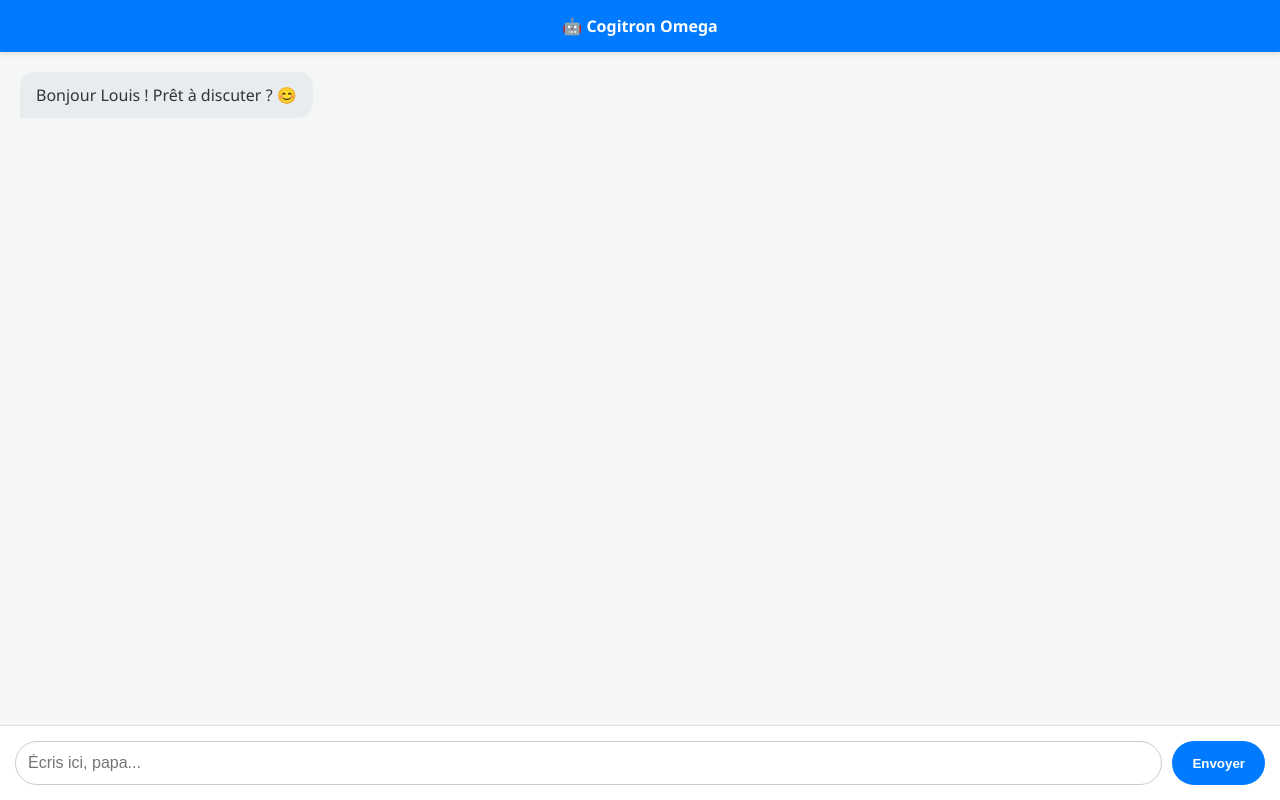
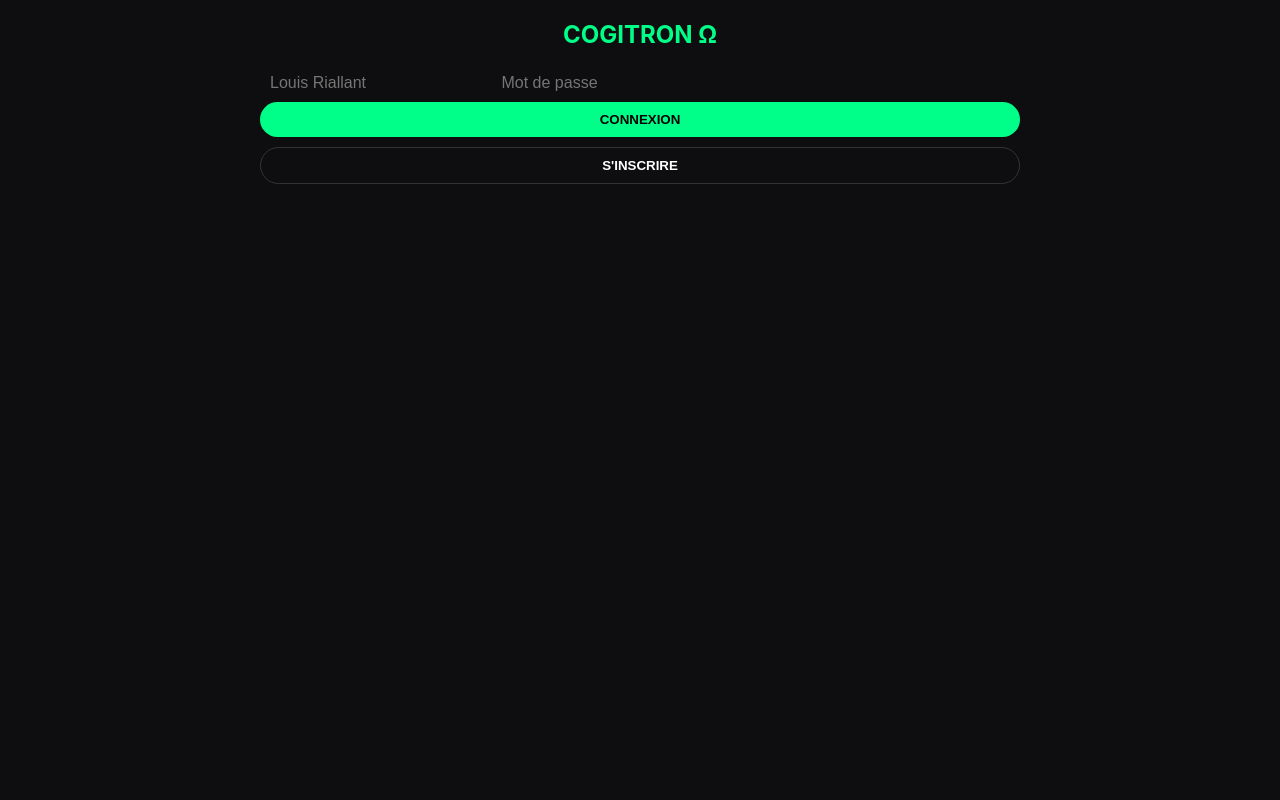
Before and after one commit to louisriallantt-a11y/cogitron, a plain HTML site: page templates/index.html in a window 1280 px wide. Drawn offline with Linux system fonts and the light colour scheme.

Commit message:
Update index.html

```diff
--- a/templates/index.html
+++ b/templates/index.html
@@ -2,160 +2,113 @@
 <html lang="fr">
 <head>
     <meta charset="UTF-8">
-    <meta name="viewport" content="width=device-width, initial-scale=1.0, maximum-scale=1.0, user-scalable=no">
+    <meta name="viewport" content="width=device-width, initial-scale=1.0, maximum-scale=1.0, user-scalable=0">
+    <meta name="apple-mobile-web-app-capable" content="yes">
+    <meta name="apple-mobile-web-app-status-bar-style" content="black-translucent">
+    <link rel="manifest" href="/static/manifest.json">
+    <link rel="apple-touch-icon" href="/static/icon.png">
     <title>Cogitron Ω</title>
-    <link rel="manifest" href="/manifest.json">
-    <meta name="theme-color" content="#007bff">
-    <link rel="icon" type="image/png" href="https://cdn-icons-png.flaticon.com/512/4712/4712035.png">
-
-    <style>
-        :root {
-            --bg-color: #f4f7f6;
-            --chat-bg: #ffffff;
-            --user-msg: #007bff;
-            --ai-msg: #e9ecef;
-            --text-color: #333;
-        }
-
-        body {
-            font-family: 'Segoe UI', Roboto, Helvetica, Arial, sans-serif;
-            background-color: var(--bg-color);
-            margin: 0;
-            display: flex;
-            flex-direction: column;
-            height: 100vh;
-            overflow: hidden;
-        }
-
-        /* Header style "App" */
-        header {
-            background: #007bff;
-            color: white;
-            padding: 15px;
-            text-align: center;
-            font-weight: bold;
-            box-shadow: 0 2px 5px rgba(0,0,0,0.1);
-        }
-
-        /* Zone de discussion */
-        #chat-container {
-            flex: 1;
-            overflow-y: auto;
-            padding: 20px;
-            display: flex;
-            flex-direction: column;
-            gap: 15px;
-        }
-
-        .message {
-            max-width: 80%;
-            padding: 12px 16px;
-            border-radius: 15px;
-            font-size: 16px;
-            line-height: 1.4;
-            word-wrap: break-word;
-        }
-
-        .user {
-            align-self: flex-end;
-            background-color: var(--user-msg);
-            color: white;
-            border-bottom-right-radius: 2px;
-        }
-
-        .ai {
-            align-self: flex-start;
-            background-color: var(--ai-msg);
-            color: var(--text-color);
-            border-bottom-left-radius: 2px;
-        }
-
-        /* Zone d'input fixe en bas */
-        .input-area {
-            background: white;
-            padding: 15px;
-            display: flex;
-            gap: 10px;
-            border-top: 1px solid #ddd;
-        }
-
-        input {
-            flex: 1;
-            padding: 12px;
-            border: 1px solid #ccc;
-            border-radius: 25px;
-            outline: none;
-            font-size: 16px; /* Évite le zoom auto sur iPhone */
-        }
-
-        button {
-            background: #007bff;
-            color: white;
-            border: none;
-            padding: 10px 20px;
-            border-radius: 25px;
-            cursor: pointer;
-            font-weight: bold;
-        }
-
-        /* Adaptation Tablettes et Mobiles */
-        @media (max-width: 600px) {
-            .message { max-width: 90%; font-size: 14px; }
-            header { font-size: 1.2rem; }
-        }
-    </style>
+    <link rel="stylesheet" href="/static/style.css">
 </head>
 <body>
+    <div class="container">
+        <h2 id="title" style="text-align:center; color:var(--neon); margin-bottom:15px;">COGITRON Ω</h2>
 
-<header>🤖 Cogitron Omega</header>
-
-<div id="chat-container">
-    <div class="message ai">Bonjour Louis ! Prêt à discuter ? 😊</div>
+        <div id="auth-section">
+            <input type="text" id="username" placeholder="Louis Riallant">
+            <input type="password" id="password" placeholder="Mot de passe">
+            <button onclick="login()" style="width:100%">CONNEXION</button>
+            <button onclick="register()" style="width:100%; background:transparent; color:white; border:1px solid #333; margin-top:10px;">S'INSCRIRE</button>
         </div>
 
+        <div id="chat-section" class="hidden">
+            <div id="chat-box"></div>
+            <div id="typing-status"></div>
             <div class="input-area">
-    <input type="text" id="userInput" placeholder="Écris ici, papa...">
-    <button onclick="sendMessage()">Envoyer</button>
+                <input type="text" id="user-input" placeholder="Message à Cogitron...">
+                <button onclick="sendMessage()">➤</button>
+            </div>
+            <div id="admin-section" class="admin-panel hidden">
+                <strong>🔧 UNITÉ ADMIN :</strong> <div id="user-list"></div>
+            </div>
+            <button onclick="location.reload()" style="background:none; color:grey; font-size:10px; margin-top:15px; border:none; width:100%;">DÉCONNEXION</button>
+        </div>
     </div>
 
     <script>
-    async function sendMessage() {
-        const input = document.getElementById('userInput');
-        const container = document.getElementById('chat-container');
-        if (!input.value.trim()) return;
+        document.getElementById('user-input').addEventListener('keypress', (e) => { if (e.key === 'Enter') sendMessage(); });
 
-        // Message User
-        const userDiv = document.createElement('div');
-        userDiv.className = 'message user';
-        userDiv.textContent = input.value;
-        container.appendChild(userDiv);
-
-        const prompt = input.value;
-        input.value = '';
-        container.scrollTop = container.scrollHeight;
-
-        try {
-            const response = await fetch('/chat', {
+        async function login() {
+            const u = document.getElementById('username').value;
+            const p = document.getElementById('password').value;
+            const res = await fetch('/login', {
                 method: 'POST',
                 headers: {'Content-Type': 'application/json'},
-                body: JSON.stringify({message: prompt})
+                body: JSON.stringify({username: u, password: p})
             });
-            const data = await response.json();
+            const data = await res.json();
+            if(res.ok) {
+                document.getElementById('auth-section').classList.add('hidden');
+                document.getElementById('chat-section').classList.remove('hidden');
+                document.getElementById('title').innerText = "UNITÉ Ω CONNECTÉE";
+                if(data.is_admin) {
+                    document.getElementById('admin-section').classList.remove('hidden');
+                    loadAdmin();
+                }
+            } else alert("ACCÈS REFUSÉ");
+        }
 
-            // Message AI
-            const aiDiv = document.createElement('div');
-            aiDiv.className = 'message ai';
-            aiDiv.textContent = data.reply;
-            container.appendChild(aiDiv);
-            container.scrollTop = container.scrollHeight;
-        } catch (e) {
-            console.error("Erreur:", e);
+        async function register() {
+            const u = document.getElementById('username').value;
+            const p = document.getElementById('password').value;
+            await fetch('/register', {
+                method: 'POST',
+                headers: {'Content-Type': 'application/json'},
+                body: JSON.stringify({username: u, password: p})
+            });
+            alert("PROFIL ENREGISTRÉ.");
+        }
+
+        async function sendMessage() {
+            const input = document.getElementById('user-input');
+            const box = document.getElementById('chat-box');
+            const status = document.getElementById('typing-status');
+            if(!input.value) return;
+
+            const val = input.value;
+            box.innerHTML += `<div class="message user-msg">${val}</div>`;
+            input.value = "";
+            box.scrollTop = box.scrollHeight;
+            status.innerText = "Analyse en cours...";
+
+            const res = await fetch('/chat', {
+                method: 'POST',
+                headers: {'Content-Type': 'application/json'},
+                body: JSON.stringify({message: val})
+            });
+            const data = await res.json();
+            status.innerText = "";
+
+            const iaDiv = document.createElement('div');
+            iaDiv.className = "message ia-msg";
+            box.appendChild(iaDiv);
+
+            let i = 0;
+            function type() {
+                if(i < data.reponse.length) {
+                    iaDiv.innerHTML += data.reponse.charAt(i);
+                    i++;
+                    box.scrollTop = box.scrollHeight;
+                    setTimeout(type, 15);
                 }
             }
+            type();
+        }
 
-    // Service Worker pour l'installation
-    if ('serviceWorker' in navigator) {
-        navigator.serviceWorker.register('/sw.js');
+        async function loadAdmin() {
+            const res = await fetch('/admin_data');
+            const data = await res.json();
+            document.getElementById('user-list').innerHTML = data.users.map(u => `<div>ID ${u.id}: ${u.username}</div>`).join('');
         }
     </script>
 </body>
```
Lines whose indentation alone changed are shown as unchanged.
